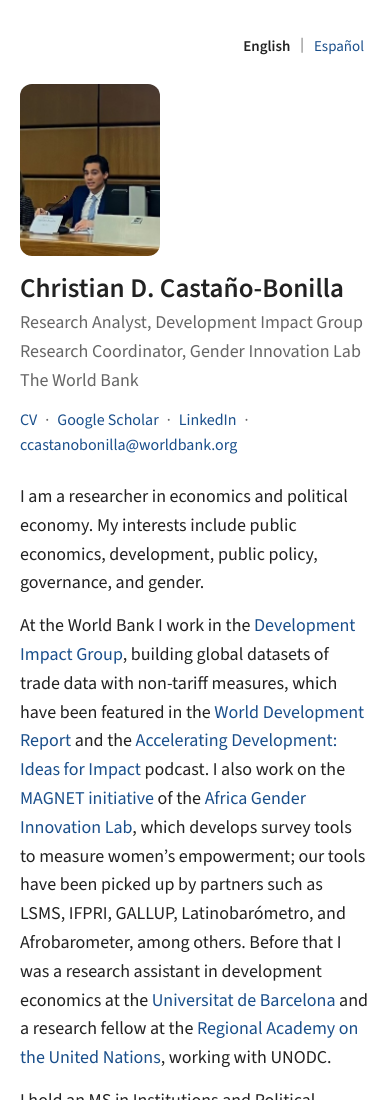
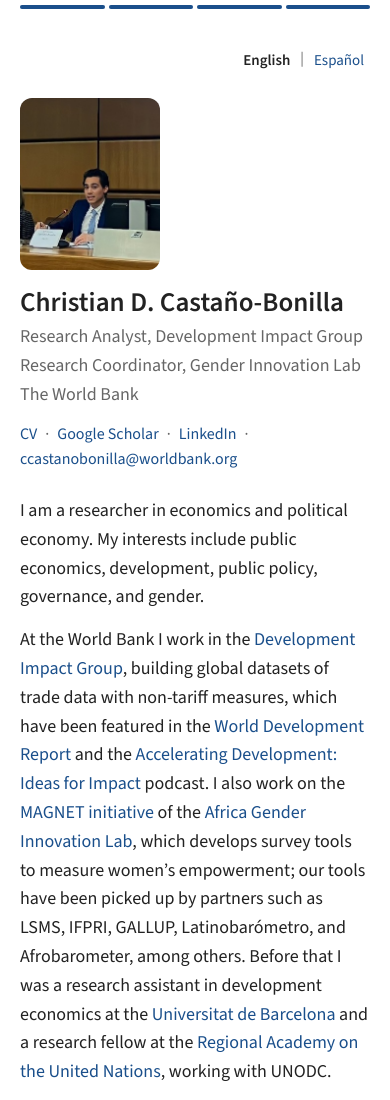
Before and after one commit to Castabon/castabon.github.io, a plain HTML site: page index.html in a window 390 px wide. Shown: the top 1100 px of the page. Drawn offline with nearby package versions, Linux system fonts and the light colour scheme.

Commit message:
Implement mobile reading progress indicator
Added mobile reading progress feature with dynamic bars.

```diff
--- a/index.html
+++ b/index.html
@@ -177,9 +177,20 @@ h2, h3, .top { scroll-margin-top: 24px; }
 .langs .lvl { font-size: 15px; color: var(--muted); }
 .langs .hi { font-style: italic; color: #444; }
 @media (max-width: 480px) { .langs li { grid-template-columns: 80px 100px 1fr; gap: 10px; } .langs .hi { display: none; } }
+
+/* ---------- Mobile reading progress: one bar per section ---------- */
+.progress { display: none; }
+@media (max-width: 960px) {
+  body { padding-top: 14px; }
+  .progress { display: flex; gap: 4px; position: fixed; top: 0; left: 0; right: 0; z-index: 10; height: 14px; padding: 5px 20px; background: var(--bg); }
+  .progress a { flex: 1; position: relative; border-radius: 2px; background: #e3e8ef; overflow: hidden; }
+  .progress a span { position: absolute; inset: 0; width: 0; background: var(--link); transition: width .15s linear; }
+}
+@media (max-width: 960px) and (prefers-reduced-motion: reduce) { .progress a span { transition: none; } }
 </style>
 </head>
 <body>
+<nav class="progress" aria-label="Reading progress"><a href="#about" aria-label="About"><span></span></a><a href="#news" aria-label="News"><span></span></a><a href="#research" aria-label="Research"><span></span></a><a href="#skills" aria-label="Skills"><span></span></a></nav>
 <div class="layout">
 <nav class="toc" aria-label="Contents"><a href="#about">About</a><a href="#news">News</a><a href="#research">Research</a><a href="#working-papers" class="sub">Working papers</a><a href="#other-writing" class="sub">Other writing</a><a href="#presentations" class="sub">Presentations</a><a href="#skills">Skills</a></nav>
 <div class="wrap">
@@ -345,5 +356,28 @@ Views expressed here are my own and do not represent the World Bank.
 })();
 </script>
 <!-- Cloudflare Web Analytics --><script type='module' src='https://static.cloudflareinsights.com/beacon.min.js' data-cf-beacon='{"token": "6a27438ed4c647539332671d2434dbbd"}'></script><!-- End Cloudflare Web Analytics -->
+<script>
+(function () {
+  // Mobile reading progress: each bar fills as you read its section
+  var bars = Array.prototype.slice.call(document.querySelectorAll('.progress a'));
+  if (!bars.length) return;
+  var secs = bars.map(function (a) { return document.getElementById(a.getAttribute('href').slice(1)); });
+  function top(el) { return el.getBoundingClientRect().top + window.scrollY; }
+  function update() {
+    var y = window.scrollY + window.innerHeight * 0.35;
+    var atEnd = window.innerHeight + window.scrollY >= document.documentElement.scrollHeight - 4;
+    secs.forEach(function (el, i) {
+      if (!el) return;
+      var start = i === 0 ? 0 : top(el);
+      var end = i < secs.length - 1 ? top(secs[i + 1]) : document.documentElement.scrollHeight;
+      var p = atEnd ? 1 : Math.min(1, Math.max(0, (y - start) / (end - start)));
+      bars[i].firstChild.style.width = (p * 100) + '%';
+    });
+  }
+  window.addEventListener('scroll', update, { passive: true });
+  window.addEventListener('resize', update);
+  update();
+})();
+</script>
 </body>
 </html>
```
